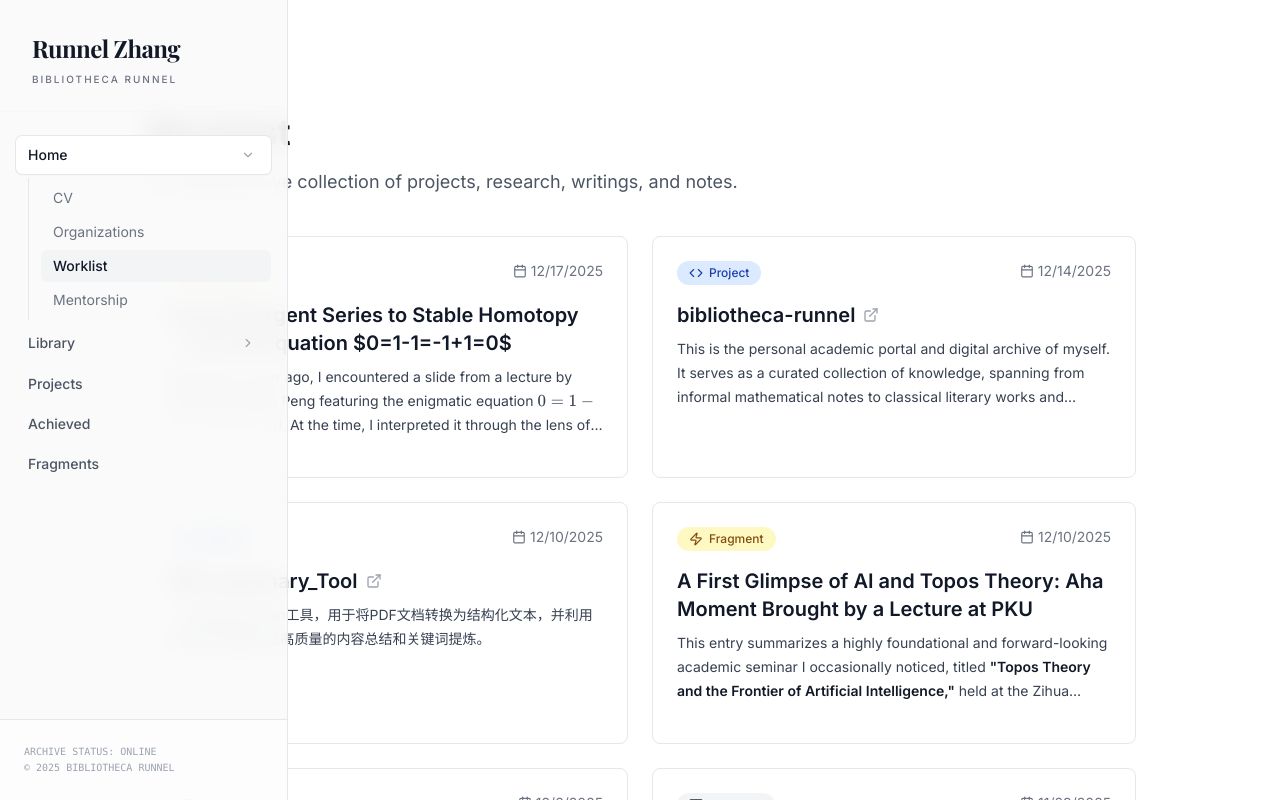
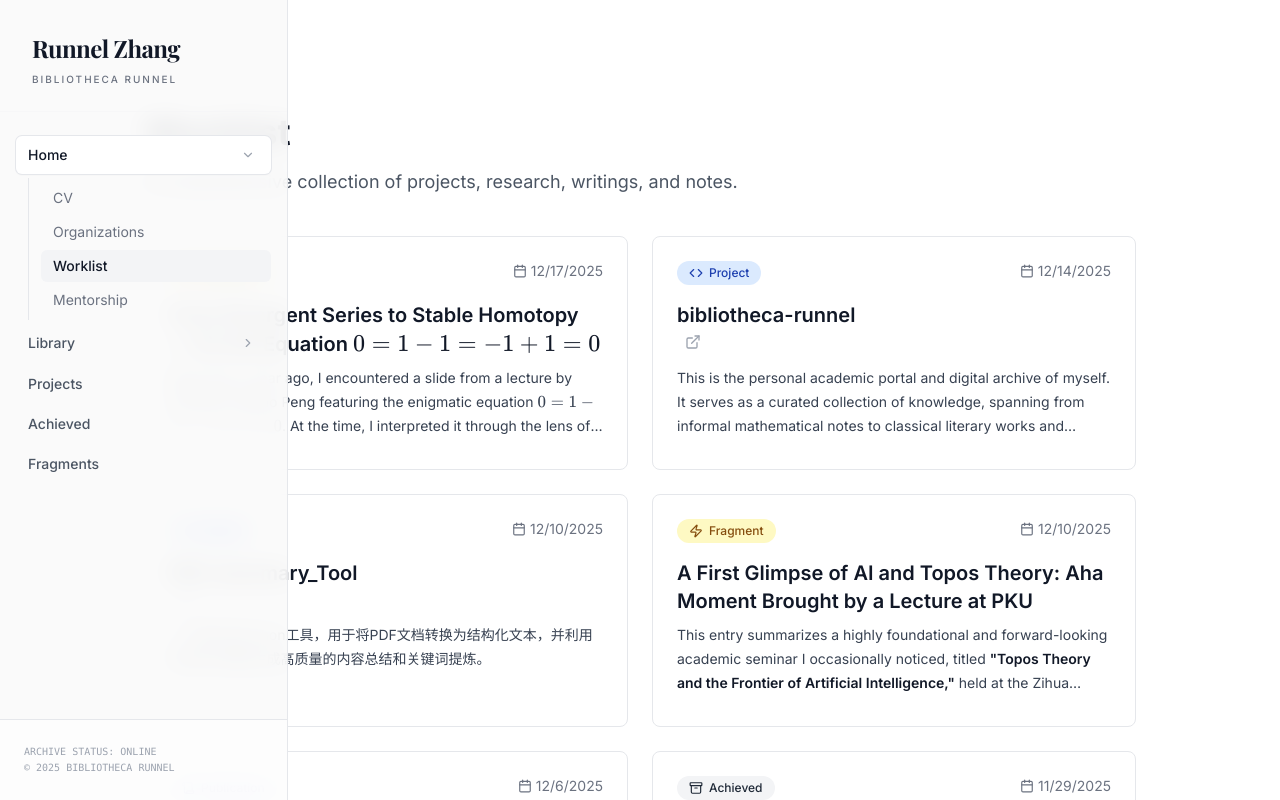
Before and after one commit to ChouYuanjue/bibliotheca-runnel, a Next.js app: page /worklist in a window 1280 px wide. Shown: the top 800 px of the page. Built offline with nearby package versions, Linux system fonts and the light colour scheme; a web font is replaced by a local one.

Commit message:
feat: enhance MarkdownRenderer to support inline rendering and improve worklist item display

```diff
--- a/app/worklist/page.tsx
+++ b/app/worklist/page.tsx
@@ -55,14 +55,14 @@ const WorkCard = ({ item }: { item: WorkItem }) => {
         </div>
       </div>
 
-      <h3 className="text-xl font-semibold mb-2 text-gray-900 group-hover:text-blue-600 transition-colors">
-        <Link href={item.link} target={isExternal ? "_blank" : undefined} className="flex items-center gap-2 hover:underline decoration-blue-500/30">
-          {item.title}
-          {isExternal && <ExternalLink size={16} className="text-gray-400" />}
+      <h3 className="text-xl font-semibold mb-2 text-gray-900 group-hover:text-blue-600 transition-colors flex-grow">
+        <Link href={item.link} target={isExternal ? "_blank" : undefined} className="hover:underline decoration-blue-500/30">
+          <MarkdownRenderer content={item.title} inline />
+          {isExternal && <ExternalLink size={16} className="text-gray-400 inline ml-2 align-baseline" />}
         </Link>
       </h3>
 
-      <div className="text-gray-600 text-sm mb-4 flex-grow line-clamp-3">
+      <div className="text-gray-600 text-sm mb-4 h-[4.5em]">
         {item.description ? (
           <MarkdownRenderer content={item.description} className="prose-sm line-clamp-3" />
         ) : (
--- a/components/custom/MarkdownRenderer.tsx
+++ b/components/custom/MarkdownRenderer.tsx
@@ -10,6 +10,7 @@ import MermaidDiagram from "@/components/custom/MermaidDiagram";
 interface MarkdownRendererProps {
   content: string;
   className?: string;
+  inline?: boolean;
 }
 
 // Helper to preprocess LaTeX delimiters
@@ -21,11 +22,13 @@ const preprocessMarkdown = (content: string) => {
     .replace(/\\\(([\s\S]*?)\\\)/g, '$$$1$$');    // \( ... \) -> $ ... $
 };
 
-export default function MarkdownRenderer({ content, className }: MarkdownRendererProps) {
+export default function MarkdownRenderer({ content, className, inline = false }: MarkdownRendererProps) {
   const processedContent = preprocessMarkdown(content);
 
+  const Wrapper = inline ? 'span' : 'div';
+
   return (
-    <div className={cn("prose prose-sm max-w-none prose-headings:font-serif prose-a:text-red-800 hover:prose-a:text-red-600", className)}>
+    <Wrapper className={cn(inline ? "" : "prose prose-sm max-w-none prose-headings:font-serif prose-a:text-red-800 hover:prose-a:text-red-600", className)}>
       <ReactMarkdown
         remarkPlugins={[remarkMath, remarkGfm]}
         rehypePlugins={[rehypeKatex]}
@@ -58,10 +61,11 @@ export default function MarkdownRenderer({ content, className }: MarkdownRendere
               </code>
             );
           },
+          img: () => null,
         }}
       >
         {processedContent}
       </ReactMarkdown>
-    </div>
+    </Wrapper>
   );
 }
```
